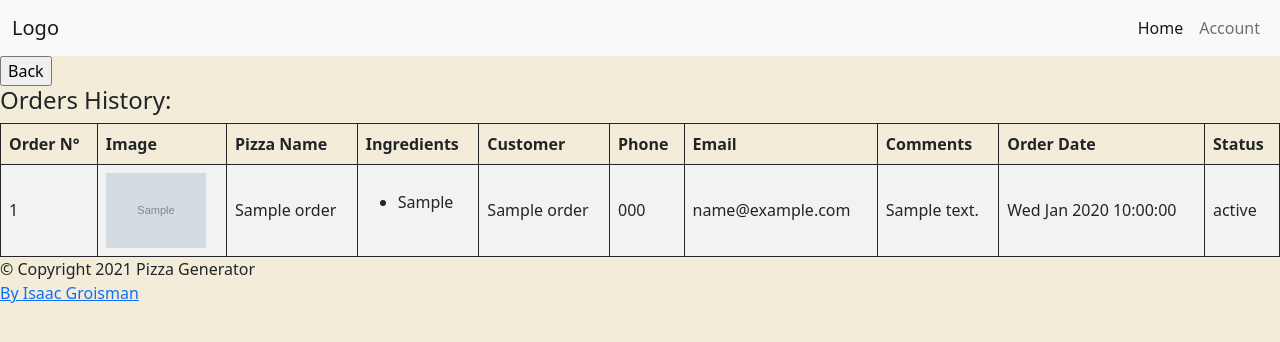
After one commit to Grois333/pizzagenerator, a PHP site: page /order-history.php in a window 1280 px wide. The commit adds this page. Shown: the top 342 px of the page. Run offline with PHP 8.4, Linux system fonts and the light colour scheme; the visitor is signed in with stand-in values (Sample User, id 1); tables that the repository leaves empty hold one stand-in row (values such as "Sample post"); grey boxes marked "Sample" are stand-in pictures.

Commit message:
added order history page with table db

```diff
--- /dev/null
+++ b/order-history.php
@@ -0,0 +1,114 @@
+<?php
+
+    include('server.php');
+
+    // if user is not logged in, they cannot access this page
+    if (empty($_SESSION['username'])){
+        header('location: login.php');
+    }
+
+    //print_r($_SESSION['user_id']);
+    $userId = $_SESSION['user_id'];
+    //print_r($userId);
+
+
+
+    //Get Confirmed Orders
+
+    // write query for all orders
+    $GetOrder = "SELECT id_of_order,id_of_pizza,image,title,ingredients,customer_name,phone,email,comments,order_date,order_status FROM confirm_orders WHERE id_of_pizza = $userId ORDER BY order_date";
+
+    // get the result set (set of rows)
+    $GetResult = mysqli_query($db, $GetOrder);
+
+    // fetch the resulting rows as an array
+    $confirmed_orders = mysqli_fetch_all($GetResult, MYSQLI_ASSOC);
+
+    // free the $result from memory (good practice)
+    mysqli_free_result($GetResult);
+
+    //Debug
+    //print_r($confirmed_orders);
+
+    // close connection
+    mysqli_close($db);
+
+
+?>
+
+
+
+<?php include('templates/header.php'); ?>
+
+<INPUT type="button" value="Back" onClick="history.go(-1);">
+
+
+<section class="orders-history-section">
+
+    <h4>Orders History:</h4>
+
+    <?php if($confirmed_orders > 0){ ?>
+
+        <div class="">
+
+            <div class="">
+
+
+                <table border="1" cellspacing="0">
+                    <tr>
+                        <th style="border: 1px solid">Order N°</th>
+                        <th style="border: 1px solid">Image</th>
+                        <th style="border: 1px solid">Pizza Name</th>
+                        <th style="border: 1px solid">Ingredients</th>
+                        <th style="border: 1px solid">Customer</th>
+                        <th style="border: 1px solid">Phone</th>
+                        <th style="border: 1px solid">Email</th>
+                        <th style="border: 1px solid">Comments</th>
+                        <th style="border: 1px solid">Order Date</th>
+                        <th style="border: 1px solid">Status</th>
+                    </tr>
+
+                    <?php foreach($confirmed_orders as $order):
+
+                        $imageURL = 'uploads/'. $order['image'];
+
+                        // Format Date
+                        $myDateTime = $order['order_date'];
+                        $new_date = date('D M Y H:i:s', strtotime($myDateTime));
+
+                    ?>
+
+                        <tr>
+                            <td style="border: 1px solid"><?php echo $order['id_of_order'] ?></td>
+                            <td style="border: 1px solid"><img src="<?=$imageURL;?>" alt="pizza"></td>
+                            <td style="border: 1px solid"><?php echo htmlspecialchars($order['title']); ?></td>
+                            <td style="border: 1px solid">
+                                <ul class="">
+                                    <?php foreach(explode(',', $order['ingredients']) as $ing): ?>
+                                        <li><?php echo htmlspecialchars($ing); ?></li>
+                                    <?php endforeach; ?>
+                                </ul>
+                            </td>
+                            <td style="border: 1px solid"><?php echo $order['customer_name'] ?></td>
+                            <td style="border: 1px solid"><?php echo $order['phone'] ?></td>
+                            <td style="border: 1px solid"><?php echo $order['email'] ?></td>
+                            <td style="border: 1px solid"><?php echo $order['comments'] ?></td>
+                            <td style="border: 1px solid"><?php echo $new_date?></td>
+                            <td style="border: 1px solid"><?php echo $order['order_status']?></td>
+
+                        </tr>
+
+
+                    <?php endforeach; ?>
+
+                </table>
+
+            </div>
+        </div>
+
+    <?php } ?>
+
+</section>
+
+
+<?php include('templates/footer.php'); ?>
```
Also changed, not shown: assets/js/details.js (+4 -55 lines), assets/query.sql (+19 -1 lines), dashboard.php (+22 -11 lines).
